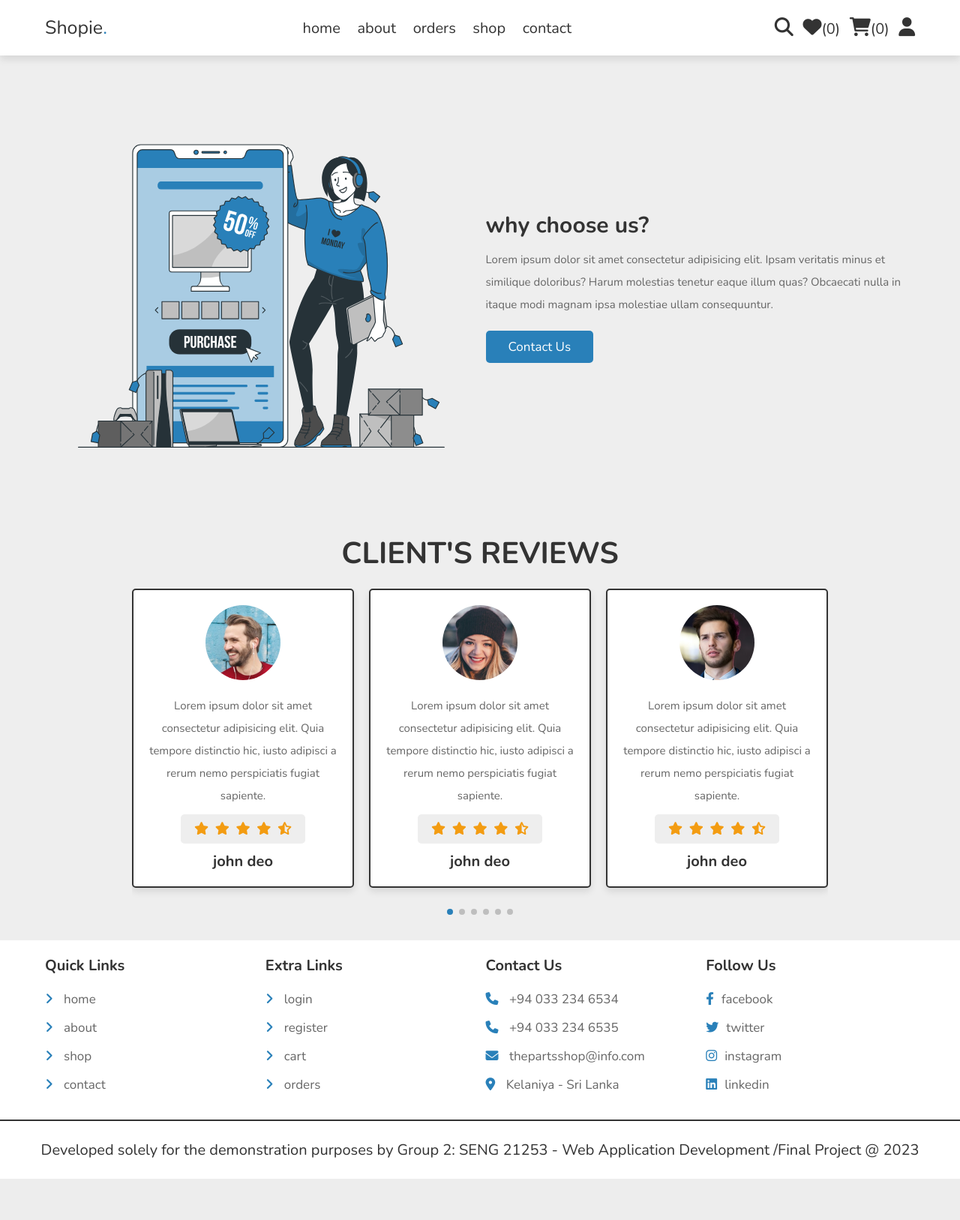
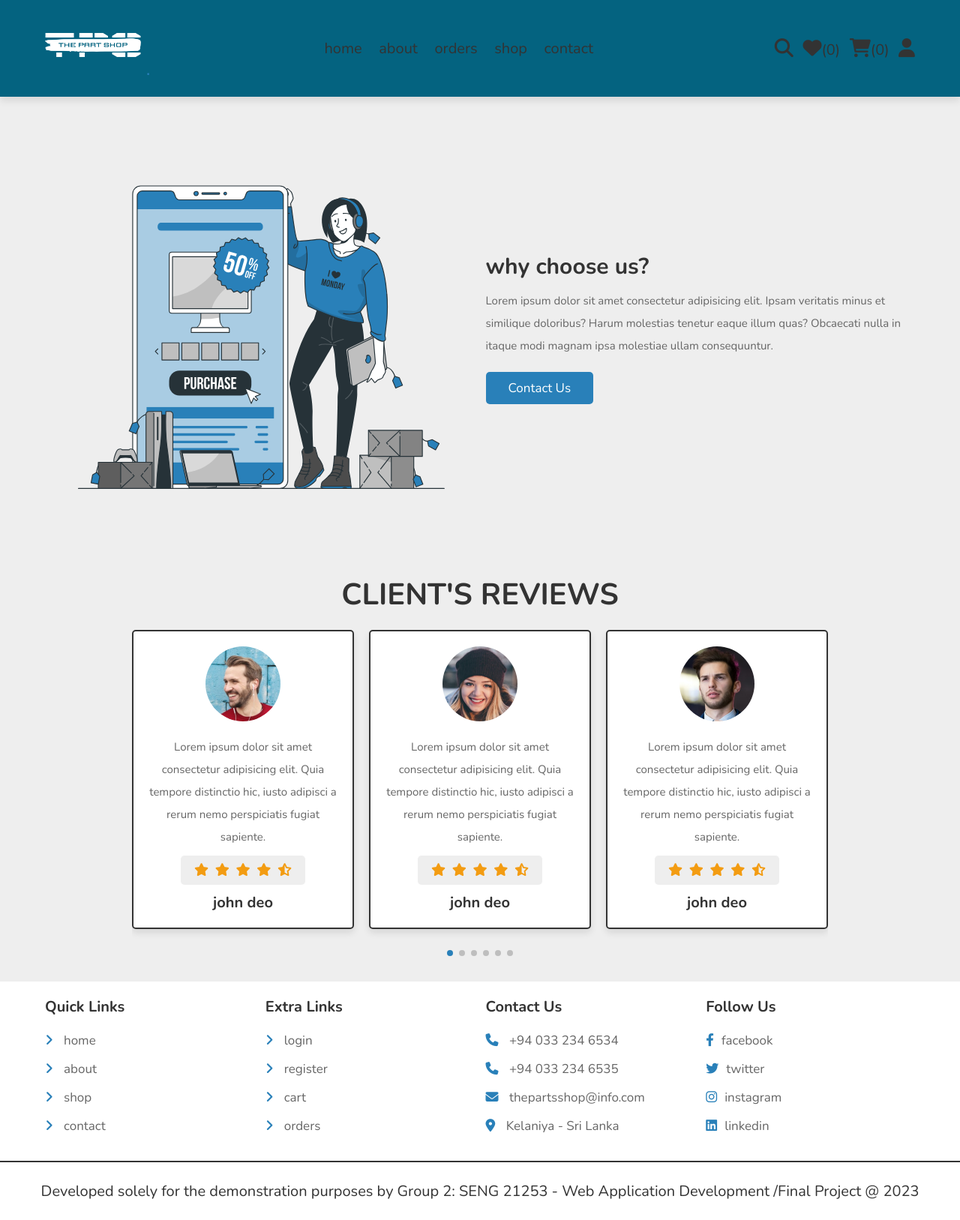
Before and after one commit to Abhishek-Chathumal/WAD_project, a PHP site: page /about.php in a window 1280 px wide. Shown: the whole page at 75% size. Before the commit the page ends 1572 px from the top, so only its background shows below. Run offline with PHP 8.4, Linux system fonts and the light colour scheme; data that the repository does not hold is empty; some libraries are stand-ins or nearby versions.

Commit message:
new changes

```diff
--- a/components/user_header.php
+++ b/components/user_header.php
@@ -15,7 +15,7 @@
 
    <section class="flex">
 
-      <a href="home.php" class="logo">Shopie<span>.</span></a>
+      <a href="home.php" class="logo"><img height="80px" width="auto" src="images/logo.png"/> <span>.</span></a>
 
       <nav class="navbar">
          <a href="home.php">home</a>
--- a/css/style.css
+++ b/css/style.css
@@ -10,6 +10,7 @@
    --light-bg:#eee;
    --border:.2rem solid var(--black);
    --box-shadow:0 .5rem 1rem rgba(0,0,0,.1);
+   --header:#046380;
 }
 
 *{
@@ -155,7 +156,7 @@ section{
 .header{
    position: sticky;
    top:0; left:0; right:0;
-   background-color: var(--white);
+   background-color: var(--header);
    box-shadow: var(--box-shadow);
    z-index: 1000;
 }
```
Also changed, not shown: images/logo-color.png (added), images/logo.png (added).
